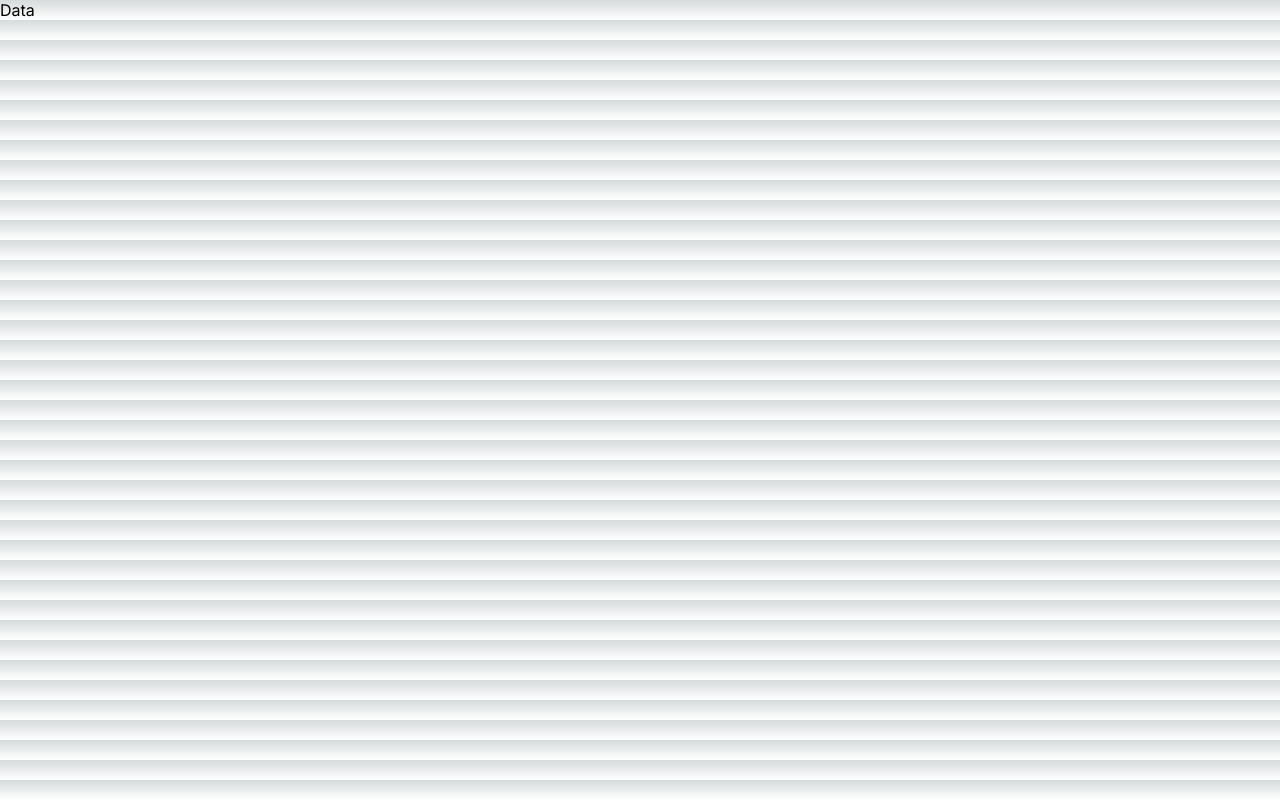
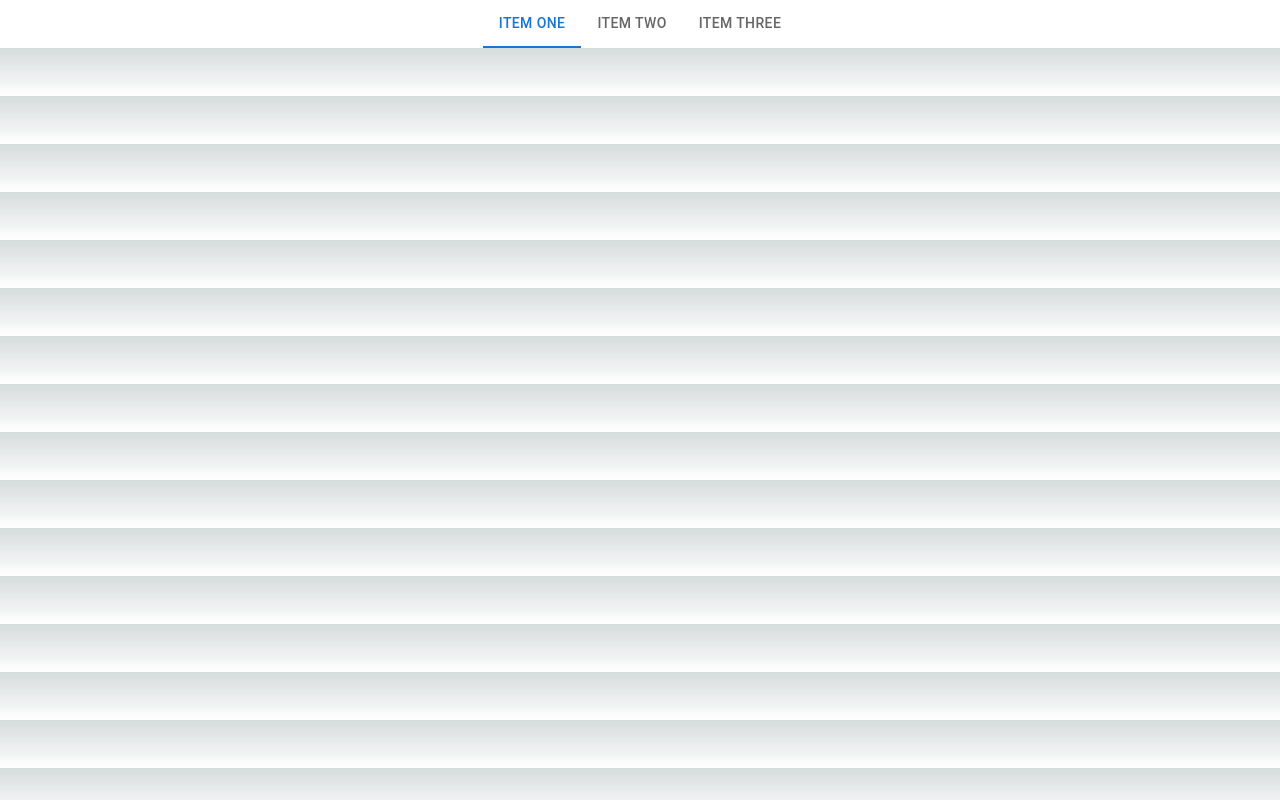
Before and after one commit to triciahughes/job-hunt, a Next.js app in the folder my-app/: page / in a window 1280 px wide. Built offline with nearby package versions, Linux system fonts and the light colour scheme.

Commit message:
nav bar functionality started

```diff
--- a/my-app/app/comps/navbar.tsx
+++ b/my-app/app/comps/navbar.tsx
@@ -0,0 +1,25 @@
+"use client";
+import React, { useState } from "react";
+import Box from "@mui/material/Box";
+import Tabs from "@mui/material/Tabs";
+import Tab from "@mui/material/Tab";
+
+export default function Navbar() {
+  const [value, setValue] = useState(0);
+
+  // MUI Tabs' onChange handler provides an event of type React.ChangeEvent<{}> and a new value.
+  // So we specify these types for our handleChange function.
+  const handleChange = (e: React.ChangeEvent<{}>, newValue: number) => {
+    setValue(() => newValue);
+  };
+
+  return (
+    <Box sx={{ width: "100%", bgcolor: "background.paper" }}>
+      <Tabs value={value} onChange={handleChange} centered>
+        <Tab label="Item One" />
+        <Tab label="Item Two" />
+        <Tab label="Item Three" />
+      </Tabs>
+    </Box>
+  );
+}
--- a/my-app/app/page.tsx
+++ b/my-app/app/page.tsx
@@ -1,3 +1,10 @@
+import React from "react";
+import Navbar from "./comps/navbar";
+
 export default function Home() {
-  return <div>Data</div>;
+  return (
+    <div>
+      <Navbar />
+    </div>
+  );
 }
```
